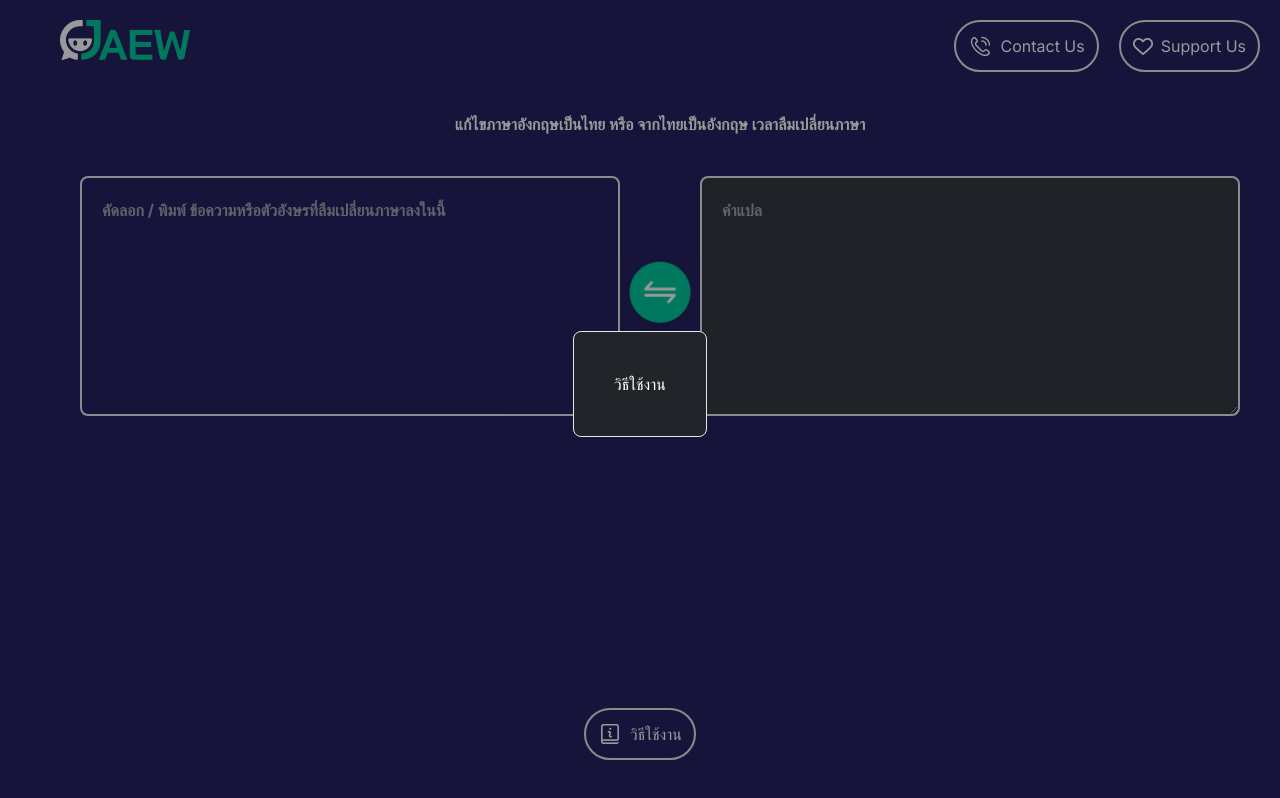
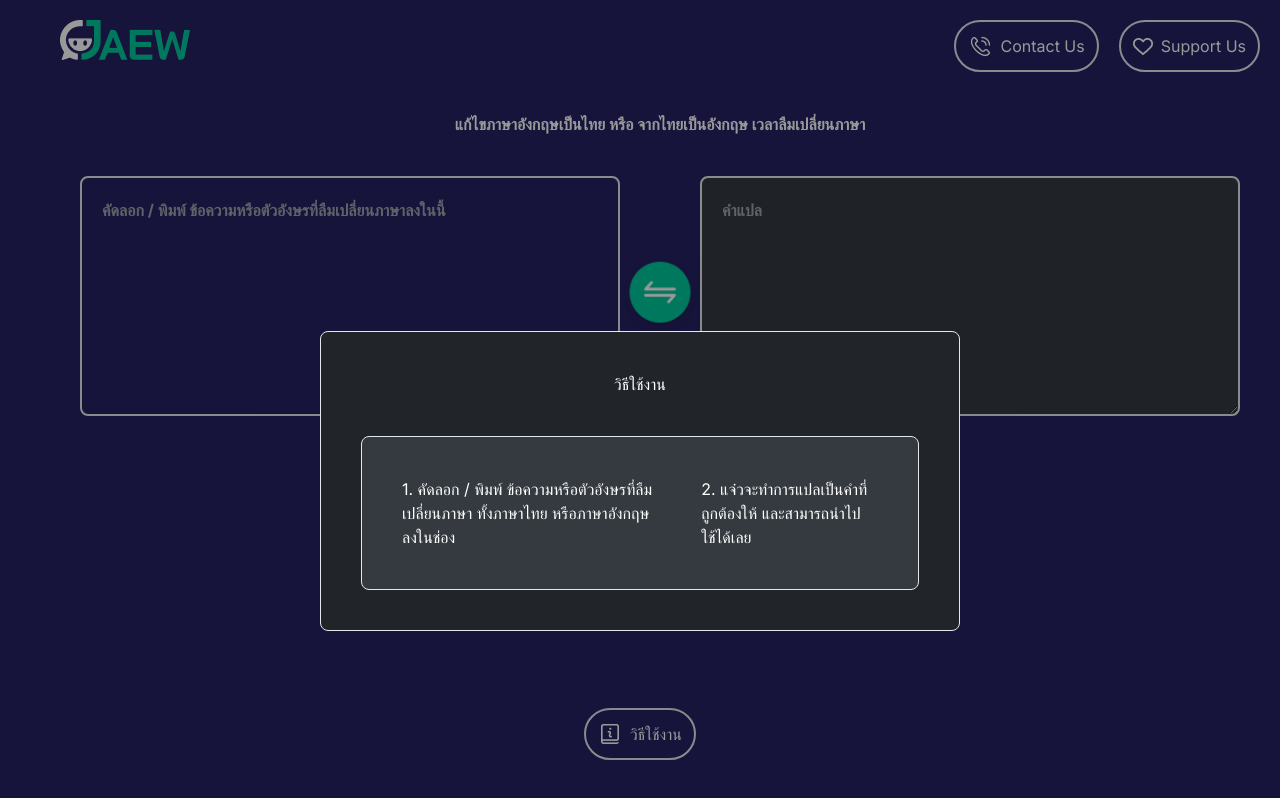
Before and after one commit to Phrompong/jaew-translate, a Next.js app: page /home in a window 1280 px wide. Built offline with nearby package versions, Linux system fonts and the light colour scheme.

Commit message:
chore: Update contact modal layout and translation feature

```diff
--- a/app/components/modals/contact.tsx
+++ b/app/components/modals/contact.tsx
@@ -7,8 +7,22 @@ const ContactModal: React.FC<ModalProps> = ({}) => {
     <div className="fixed z-10 pt-24 w-full h-full overflow-auto bg-black bg-opacity-40 text-white">
       <div className="relative top-1/3">
         <div className="flex justify-center">
-          <div className="flex flex-col border p-10 rounded-lg bg-modal">
-            <span>วิธีใช้งาน</span>
+          <div className="flex flex-col border w-2/4 p-10 rounded-lg bg-modal gap-10">
+            <span className="flex justify-center">วิธีใช้งาน</span>
+
+            <div className="flex flex-row border p-10 gap-10 rounded-lg bg-translated">
+              <div className="flex flex-col">
+                <span>
+                  1. คัดลอก / พิมพ์ ข้อความหรือตัวอังษรที่ลืมเปลี่ยนภาษา
+                  ทั้งภาษาไทย หรือภาษาอังกฤษลงในช่อง
+                </span>
+              </div>
+              <div className="flex flex-col">
+                <span>
+                  2. แจ๋วจะทำการแปลเป็นคำที่ถูกต้องให้ และสามารถนำไปใช้ได้เลย
+                </span>
+              </div>
+            </div>
           </div>
         </div>
       </div>
```
